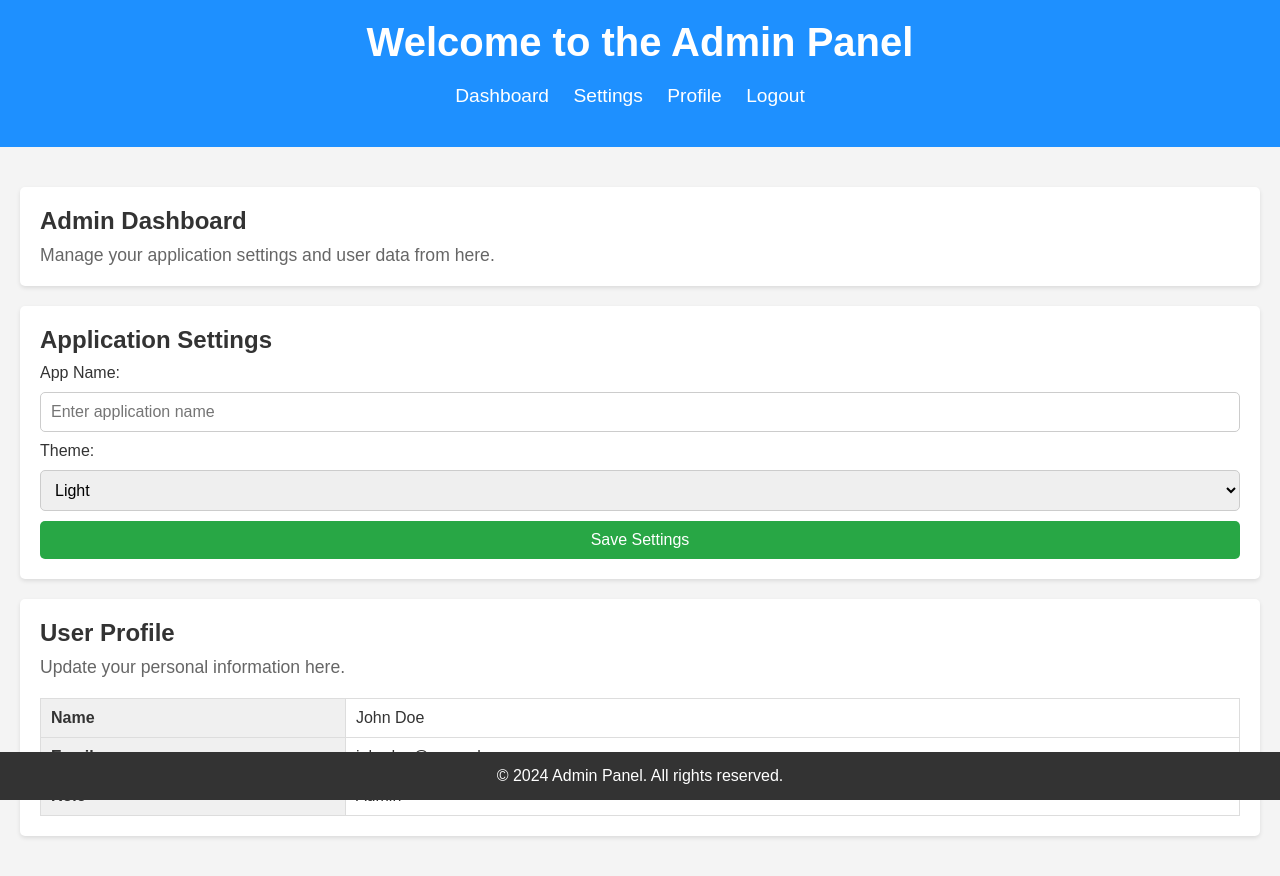
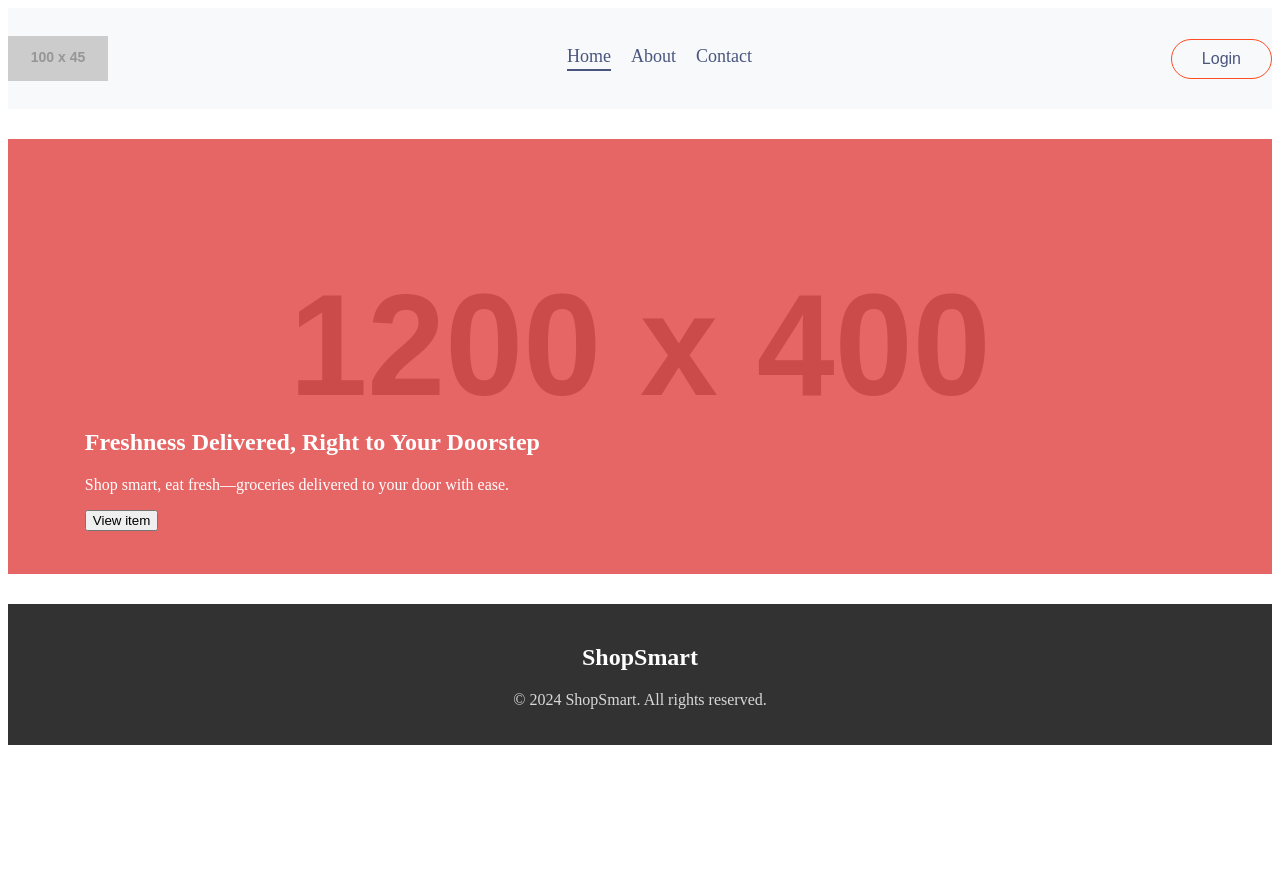
Before and after one commit to Shriikantmore/jbjdsbskjdsbvgk, a website: page index.html in a window 1280 px wide. After the commit the page ends 800 px from the top, so only its background shows below. Drawn offline with Linux system fonts and the light colour scheme; placeholder pictures from the web are drawn by us.

Commit message:
Update index.html

```diff
--- a/index.html
+++ b/index.html
@@ -1,206 +1,133 @@
-<!doctype html>
+<!DOCTYPE html>
 <html lang="en">
-
 <head>
-    <meta charset="UTF-8" />
-    <link rel="icon" type="image/svg+xml" href="/vite.svg" />
-    <meta name="viewport" content="width=device-width, initial-scale=1.0" />
-    <title>Admin Panel</title>
-
-    <!-- Embedded CSS for Styling -->
+  <meta charset="UTF-8">
+  <meta name="viewport" content="width=device-width, initial-scale=1.0">
+  <title>ShopSmart</title>
   <style>
-        /* General Reset */
-        * {
-            margin: 0;
-            padding: 0;
-            box-sizing: border-box;
+    /* Navbar Styles */
+    .navbar {
+      padding: 20px 0;
+      display: flex;
+      justify-content: space-between;
+      align-items: center;
+      background-color: #f8f9fa;
     }
 
-        /* Body */
-        body {
-            font-family: 'Arial', sans-serif;
-            background-color: #f4f4f4;
-            color: #333;
+    .navbar .logo {
+      width: 100px;
+      height: 45px;
+    }
+
+    .navbar-menu {
+      display: flex;
+      list-style: none;
+      gap: 20px;
+      color: #49557E;
+      font-size: 18px;
+    }
+
+    .navbar-menu .active {
+      padding-bottom: 2px;
+      border-bottom: 2px solid #49557E;
+    }
+
+    .navbar-right {
+      display: flex;
+      align-items: center;
+      gap: 40px;
+    }
+
+    .navbar-right button {
+      background: transparent;
+      font-size: 16px;
+      color: #49557E;
+      border: 1px solid #FF4C24;
+      padding: 10px 30px;
+      border-radius: 50px;
+      cursor: pointer;
     }
 
     /* Header Styles */
-        header {
-            background-color: #1e90ff;
-            color: white;
-            padding: 20px 0;
-            text-align: center;
-        }
-
-        header h1 {
-            font-size: 2.5rem;
-        }
-
-        header nav ul {
-            list-style: none;
-            margin: 20px 0;
-        }
-
-        header nav ul li {
-            display: inline;
-            margin-right: 20px;
-        }
-
-        header nav ul li a {
-            color: white;
-            text-decoration: none;
-            font-size: 1.2rem;
-        }
-
-        header nav ul li a:hover {
-            text-decoration: underline;
-        }
-
-        /* Main Content Styles */
-        main {
-            padding: 20px;
-            margin-top: 20px;
-        }
-
-        main h2 {
-            color: #333;
-            margin-bottom: 10px;
-        }
-
-        main p {
-            font-size: 1.1rem;
-            color: #666;
-        }
-
-        /* Section Styling */
-        section {
-            background-color: white;
-            padding: 20px;
-            margin-bottom: 20px;
-            border-radius: 5px;
-            box-shadow: 0 2px 4px rgba(0, 0, 0, 0.1);
-        }
-
-        section table {
-            width: 100%;
-            margin-top: 20px;
-            border-collapse: collapse;
-        }
-
-        section table th,
-        section table td {
-            padding: 10px;
-            border: 1px solid #ddd;
+    .header {
+      height: 34vw;
+      margin: 30px auto;
+      background: linear-gradient(rgba(255, 0, 0, 0.5), rgba(255, 0, 0, 0.5)), url('https://via.placeholder.com/1200x400') no-repeat;
+      background-size: 100% 100%;
+      position: relative;
       text-align: left;
     }
 
-        section table th {
-            background-color: #f0f0f0;
-        }
-
-        /* Form Styling */
-        form {
-            display: flex;
-            flex-direction: column;
-            gap: 10px;
-        }
-
-        form input,
-        form select {
-            padding: 10px;
-            font-size: 1rem;
-            border-radius: 5px;
-            border: 1px solid #ccc;
-        }
-
-        form button {
-            background-color: #28a745;
+    .header-contents {
+      position: absolute;
+      bottom: 10%;
+      left: 6vw;
       color: white;
-            border: none;
-            padding: 10px 20px;
-            font-size: 1rem;
-            border-radius: 5px;
-            cursor: pointer;
-        }
-
-        form button:hover {
-            background-color: #218838;
     }
 
     /* Footer Styles */
-        footer {
-            background-color: #333;
+    .footer {
+      color: #D9D9D9;
+      background-color: #323232;
+      text-align: center;
+      padding: 20px;
+    }
+
+    .footer h2 {
       color: white;
-            padding: 15px;
-            text-align: center;
-            position: absolute;
-            bottom: 0;
-            width: 100%;
     }
+
+    /* Add more styles as needed */
   </style>
 </head>
+<body>
+  <!-- Navbar -->
+  <div class="navbar">
+    <img class="logo" src="https://via.placeholder.com/100x45" alt="Logo">
+    <ul class="navbar-menu">
+      <li class="active">Home</li>
+      <li>About</li>
+      <li>Contact</li>
+    </ul>
+    <div class="navbar-right">
+      <button onclick="showLoginPopup()">Login</button>
+    </div>
+  </div>
 
-<body>
-    <!-- Static content: Header, navigation, and footer -->
-    <header>
-        <h1>Welcome to the Admin Panel</h1>
-        <nav>
-            <ul>
-                <li><a href="#dashboard">Dashboard</a></li>
-                <li><a href="#settings">Settings</a></li>
-                <li><a href="#profile">Profile</a></li>
-                <li><a href="#logout">Logout</a></li>
-            </ul>
-        </nav>
-    </header>
+  <!-- Header -->
+  <div class="header">
+    <div class="header-contents">
+      <h2>Freshness Delivered, Right to Your Doorstep</h2>
+      <p>Shop smart, eat fresh—groceries delivered to your door with ease.</p>
+      <button onclick="alert('Viewing Items')">View item</button>
+    </div>
+  </div>
 
-    <main>
-        <section id="dashboard">
-            <h2>Admin Dashboard</h2>
-            <p>Manage your application settings and user data from here.</p>
-        </section>
+  <!-- Login Popup -->
+  <div id="login-popup" style="display:none; position: fixed; top: 0; left: 0; width: 100%; height: 100%; background: rgba(0, 0, 0, 0.5);">
+    <form style="background: white; margin: 10% auto; width: 300px; padding: 20px; border-radius: 8px;">
+      <h3>Login</h3>
+      <input type="email" placeholder="Email" required style="display: block; width: 100%; margin: 10px 0;">
+      <input type="password" placeholder="Password" required style="display: block; width: 100%; margin: 10px 0;">
+      <button type="submit" style="display: block; width: 100%;">Login</button>
+      <button type="button" onclick="hideLoginPopup()" style="margin-top: 10px;">Close</button>
+    </form>
+  </div>
 
-        <section id="settings">
-            <h2>Application Settings</h2>
-            <form>
-                <label for="app-name">App Name:</label>
-                <input type="text" id="app-name" placeholder="Enter application name" />
-                <label for="app-theme">Theme:</label>
-                <select id="app-theme">
-                    <option value="light">Light</option>
-                    <option value="dark">Dark</option>
-                </select>
-                <button type="submit">Save Settings</button>
-            </form>
-        </section>
+  <!-- Footer -->
+  <div class="footer">
+    <h2>ShopSmart</h2>
+    <p>&copy; 2024 ShopSmart. All rights reserved.</p>
+  </div>
 
-        <section id="profile">
-            <h2>User Profile</h2>
-            <p>Update your personal information here.</p>
-            <table>
-                <tr>
-                    <th>Name</th>
-                    <td>John Doe</td>
-                </tr>
-                <tr>
-                    <th>Email</th>
-                    <td>johndoe@example.com</td>
-                </tr>
-                <tr>
-                    <th>Role</th>
-                    <td>Admin</td>
-                </tr>
-            </table>
-        </section>
-    </main>
+  <script>
+    function showLoginPopup() {
+      document.getElementById('login-popup').style.display = 'block';
+    }
 
-    <!-- Placeholder for React app content -->
-    <div id="root"></div>
-
-    <footer>
-        <p>&copy; 2024 Admin Panel. All rights reserved.</p>
-    </footer>
-
-    <script type="module" src="/src/main.jsx"></script>
+    function hideLoginPopup() {
+      document.getElementById('login-popup').style.display = 'none';
+    }
+  </script>
 </body>
-
 </html>
```
Lines whose indentation alone changed are shown as unchanged.
